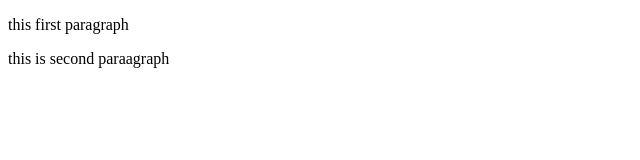
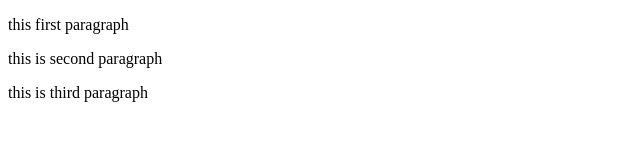
Before and after one commit to UDAYKIRAN588/Helloworld, a plain HTML site: page index.html in a window 1280 px wide. Shown: the whole page, without its empty margins (0-640 px from the left). Drawn offline with Linux system fonts and the light colour scheme.

Commit message:
third commit

```diff
--- a/index.html
+++ b/index.html
@@ -4,7 +4,8 @@
     <meta charset="UTF-8">
     <title>This is my html with git</title>
     <p>this first paragraph</p>
-    <p>this is second paraagraph</p>
+    <p>this is second paragraph</p>
+    <p>this is third paragraph</p>
 </head>
 <body>
 
```
